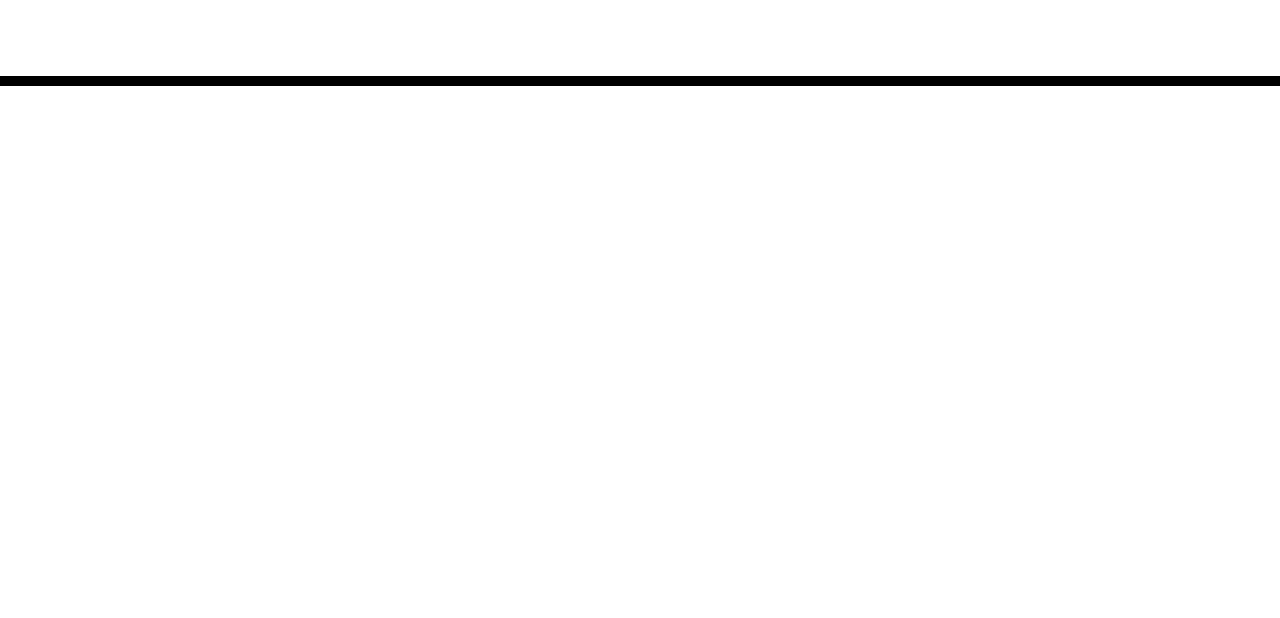
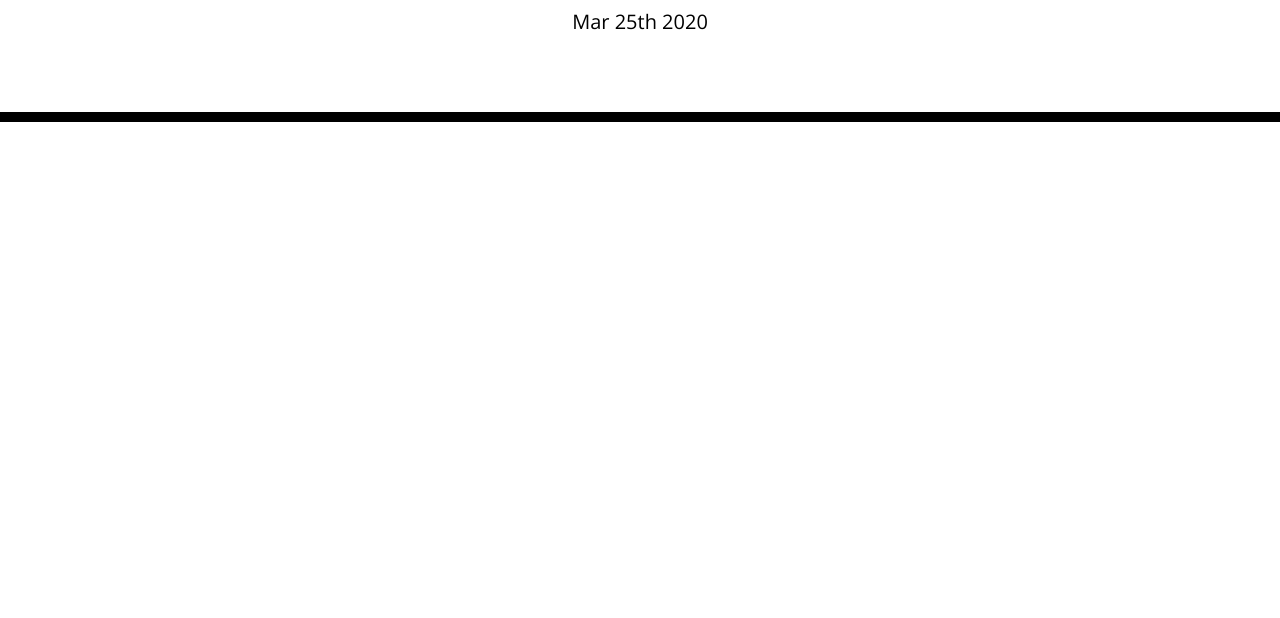
Before and after one commit to Brian-Fairbanks/Daily_Planner, a plain HTML site: page index.html in a window 1280 px wide. Shown: the part 182-800 px from the top of the page. Drawn offline with nearby package versions, Linux system fonts and the light colour scheme.

Commit message:
Updated the Readme, created a sperate JS file, and implemented my first instance of moments

```diff
--- a/index.html
+++ b/index.html
@@ -32,7 +32,10 @@
       <!-- Timeblocks go here -->
     </div>
 
+    <!-- CDN for other apis-->
     <script src="https://code.jquery.com/jquery-3.4.1.min.js"></script>
     <script src="https://cdnjs.cloudflare.com/ajax/libs/moment.js/2.24.0/moment.min.js"></script>
+    <!-- my own scripts -->
+    <script src="scripts.js"></script>
   </body>
 </html>
--- /dev/null
+++ b/scripts.js
@@ -0,0 +1,5 @@
+var writtenDayDisplay = $("#currentDay");
+
+
+// write the day to the DOM
+writtenDayDisplay.text(moment().format("MMM Do YYYY"));
```
Also changed, not shown: 1 other file.
